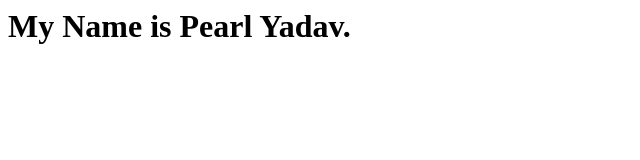
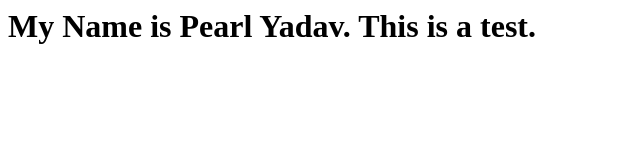
Before and after one commit to pearlyadav/pearlyadav.github.io, a plain HTML site: page index.html in a window 1280 px wide. Shown: the whole page, without its empty margins (0-640 px from the left). Drawn offline with Linux system fonts and the light colour scheme.

Commit message:
Update index.html

```diff
--- a/index.html
+++ b/index.html
@@ -1,7 +1,7 @@
 <html>
   <body>
     <h1>
-      My Name is Pearl Yadav.
+      My Name is Pearl Yadav. This is a test.
     </h1>
   </body>
 </html>
```
